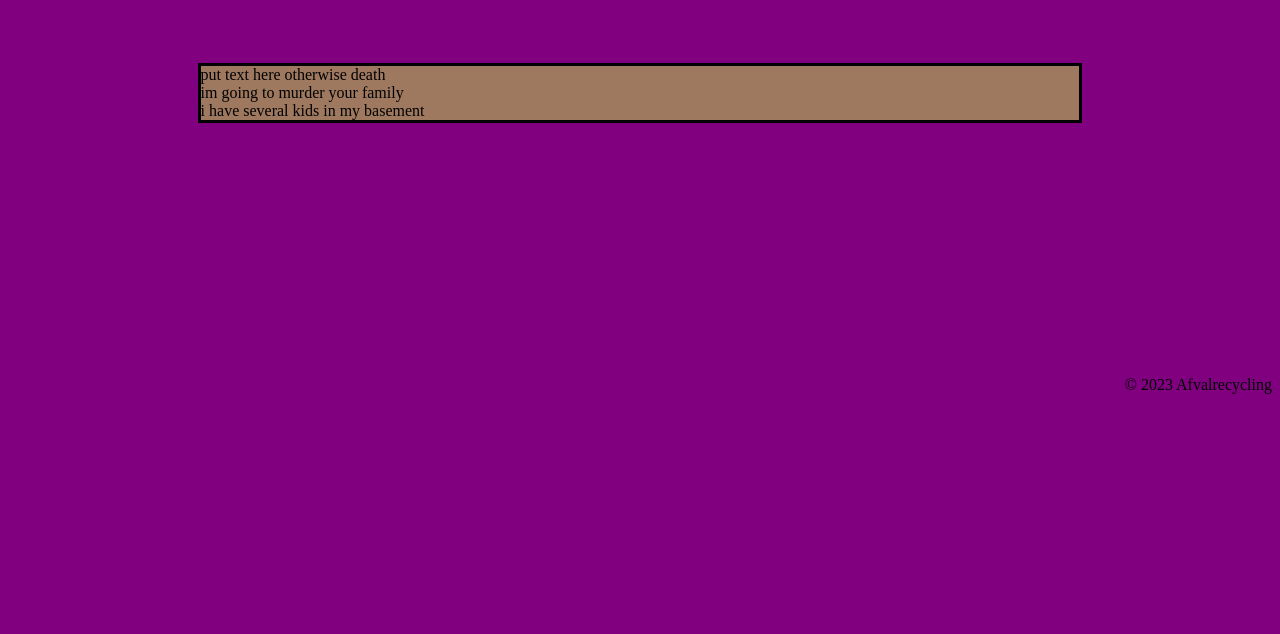
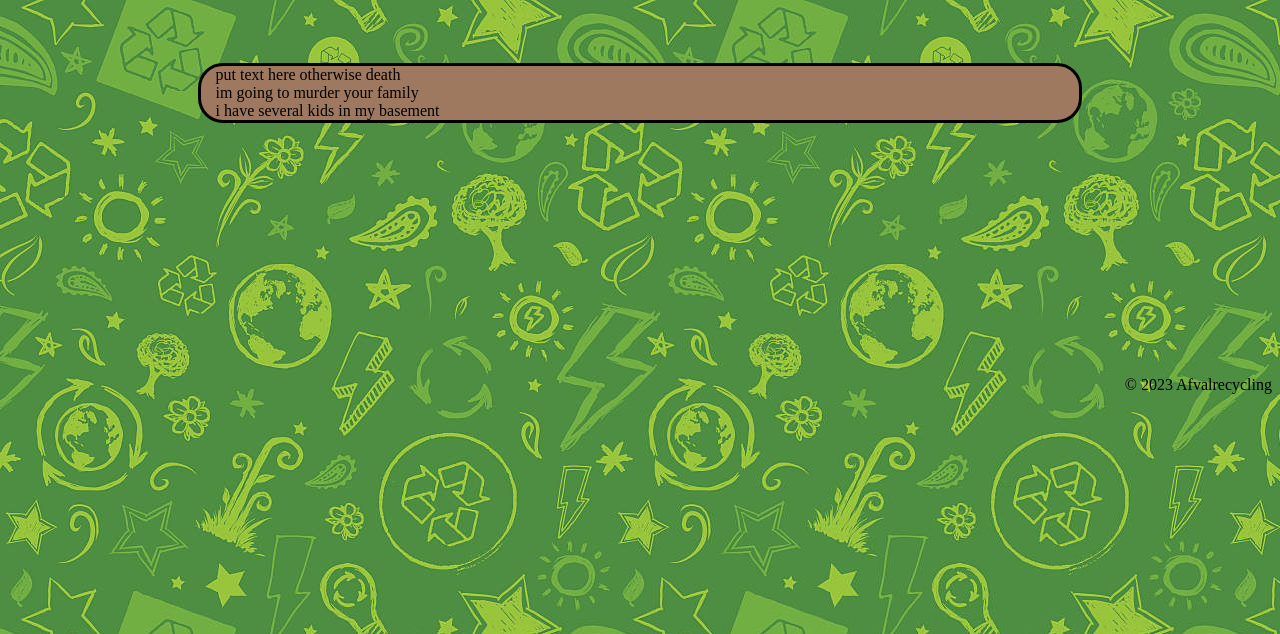
Before and after one commit to kokloler/gooi-het-in-de-bak, a PHP site: page /frontpage.html in a window 1280 px wide. Shown: the top 634 px of the page. Run offline with PHP 8.4, Linux system fonts and the light colour scheme.

Commit message:
prettyy
more prettyy

```diff
--- a/frontpage/frontpage.css
+++ b/frontpage/frontpage.css
@@ -1,7 +1,6 @@
 body {
-    background-color: purple;
+    background-image: url("images/background.jpg");
 }
-
 .box {
 
     border: 3px solid black;
@@ -9,6 +8,13 @@ body {
     margin-top: 5%;
     margin-left: 15%;
     background-color: #9e7960;
+    border-radius: 25px;
+    text-align: left;
+
+
+}
+div.text {
+    margin-left: 15px;
 }
 
 .footer {
--- a/frontpage/frontpage.html
+++ b/frontpage/frontpage.html
@@ -11,9 +11,9 @@
 
 <body>
         <div class="box"> <!-- have any information text be in the div with the class "box" otherwise the box breaks :D-->
-            <div> put text here otherwise death</div>
-            <div>im going to murder your family</div>
-            <div>i have several kids in my basement</div>
+            <div class ="text"> put text here otherwise death</div>
+            <div class ="text">im going to murder your family</div>
+            <div class ="text">i have several kids in my basement</div>
 
 
 
```
Also changed, not shown: frontpage/images/Trash.ico (renamed from images/Trash.ico), frontpage/images/background.jpg (added).
